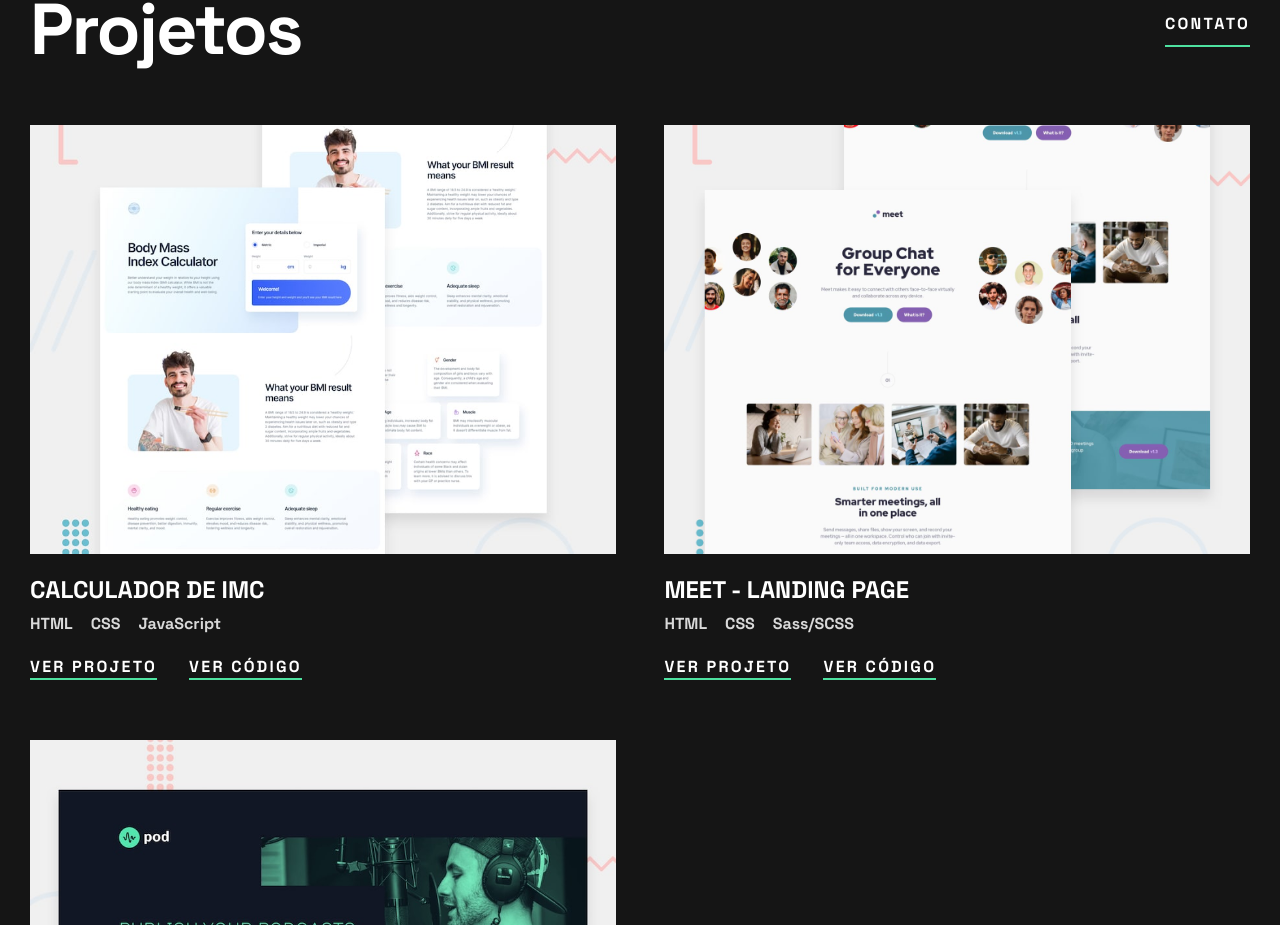
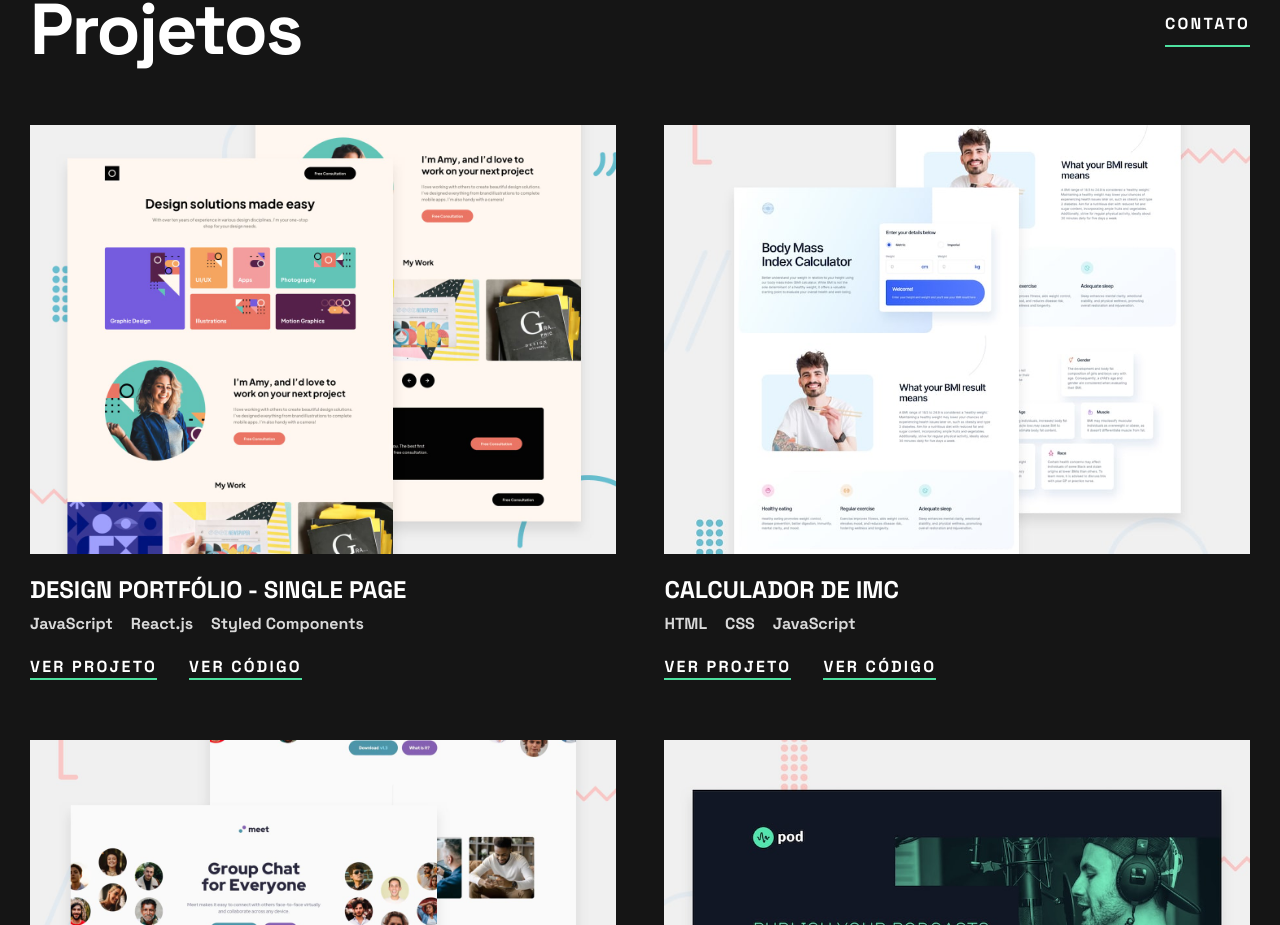
Before and after one commit to caioikn/portfolio, a React (Vite) app: page / in a window 1280 px wide. Shown: the part 1376-2301 px from the top of the page. Built offline with nearby package versions, Linux system fonts and the light colour scheme.

Commit message:
Adicionando um projeto

```diff
--- a/src/components/Projetos/index.jsx
+++ b/src/components/Projetos/index.jsx
@@ -3,6 +3,14 @@ import { StyledSection } from './Projetos.styles';
 import ProjetosItem from './ProjetosItem';
 
 const projetosData = [
+    {
+        imgSrc: 'images/single-page-design-portfolio.jpg',
+        alt: 'Tela de uma single page de um portfólio para designer',
+        title: 'Design Portfólio - Single Page',
+        techs: ['JavaScript', 'React.js', 'Styled Components'],
+        projetoLink: 'https://single-page-design-portfolio-henna.vercel.app/',
+        codeLink: 'https://github.com/caioikn/single-page-design-portfolio'
+    },
     {
         imgSrc: 'images/calculadora-imc.jpg',
         alt: 'Tela do aplicativo de calculadora de IMC',
```
Also changed, not shown: public/images/single-page-design-portfolio.jpg (added).
